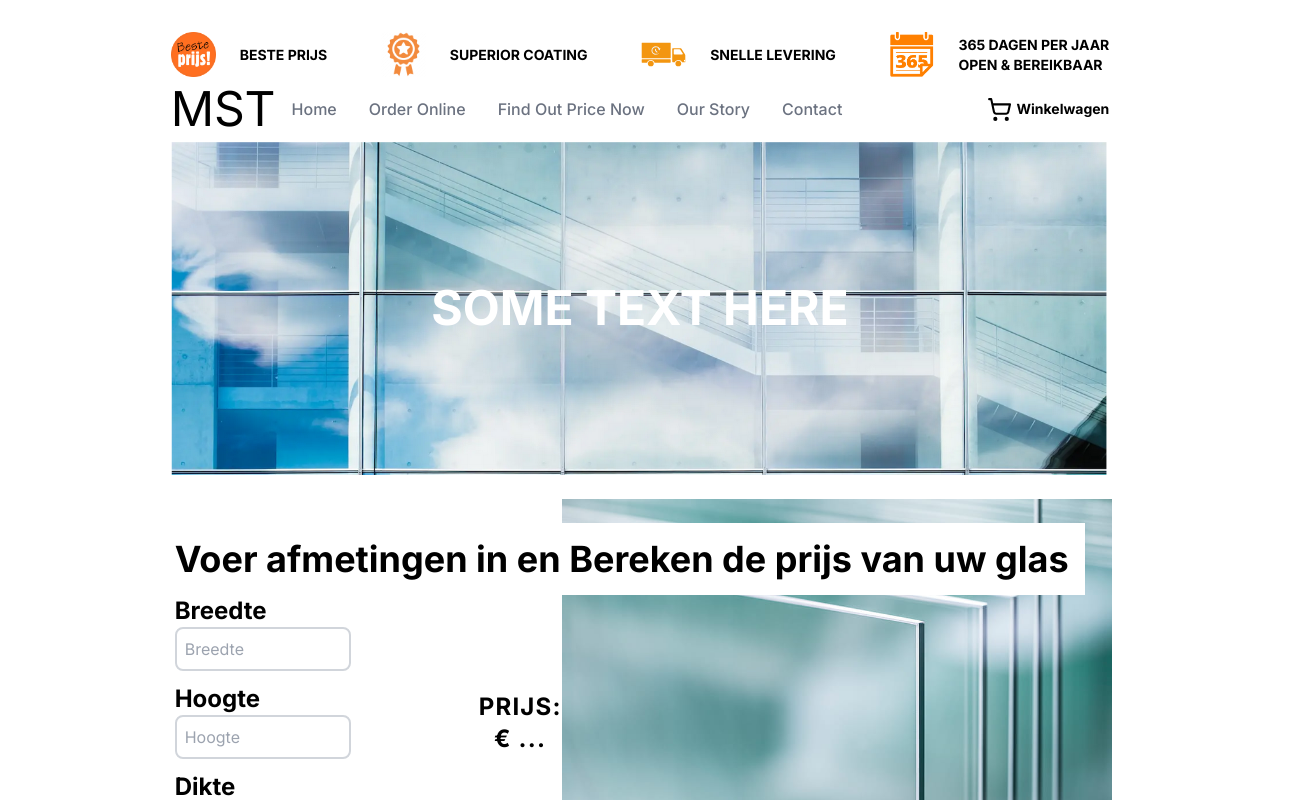
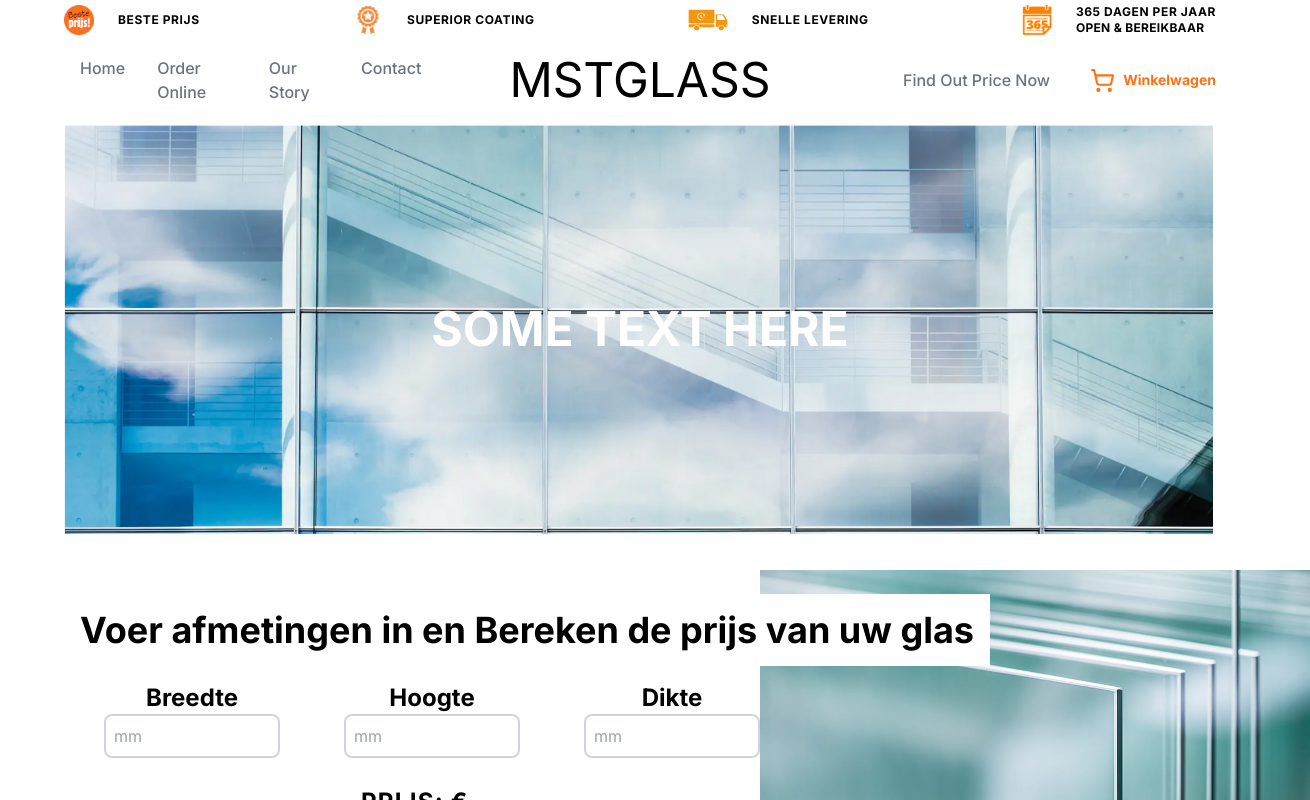
Before and after one commit to AliDemircix/msglass, a Next.js app: page / in a window 1280 px wide. Shown: the top 800 px of the page, 1310 px wide, since content can reach past the window. Built offline with nearby package versions, Linux system fonts and the light colour scheme.

Commit message:
refactor navbar and calculatePrice

```diff
--- a/app/page.tsx
+++ b/app/page.tsx
@@ -10,7 +10,7 @@ import ImageList from "../components/imageList/ImageList";
 
 export default function Home() {
   return (
-    <main className="px-2 md:px-16 py-8 h-screen w-10/12 mx-auto">
+    <main className="px-2 md:px-16 py-1 mx-auto">
       <StaticHeader />
       <Navbar />
       <Hero1 />
--- a/components/calculatePrice.tsx
+++ b/components/calculatePrice.tsx
@@ -16,63 +16,69 @@ export const CalculatePriceForm = () => {
   }, [width, height, dikte]);
 
   return (
-    <div className="flex justify-between p-1 mt-5 relative">
+    <div className="flex justify-between p-4 mt-5 relative bg-slate-100 lg:bg-white">
       <div>
-        <h1 className="text-4xl font-bold text-center absolute z-10 bg-white my-6 p-4 pl-0">
+        <h1 className="text-2xl lg:text-4xl font-bold text-center lg:absolute z-10 lg:bg-white lg:my-6 p-4 pl-0">
           Voer afmetingen in en Bereken de prijs van uw glas
         </h1>
-        <div className="flex mt-24 gap-32">
-          <div className="flex flex-col">
+        <div className="lg:mt-28 lg:pl-6 flex flex-col gap-4">
+          <div className="flex gap-8 lg:gap-16 justify-center">
             <div className="flex flex-col justify-center mb-3">
-              <label className="text-2xl font-bold">Breedte</label>
+              <label className="text-md lg:text-2xl font-bold text-center">
+                Breedte
+              </label>
               <input
                 type="number"
-                className="border-2 border-gray-300 p-2 rounded-lg w-44"
-                placeholder="Breedte"
+                className="border-2 border-gray-300 p-2 rounded-lg w-20 lg:w-44"
+                placeholder="mm"
                 value={width}
                 onChange={(e) => setWidth(e.target.value as unknown as number)}
               />
             </div>
             <div className="flex flex-col justify-center mb-3">
-              <label className="text-2xl font-bold">Hoogte</label>
+              <label className="text-md lg:text-2xl font-bold text-center">
+                Hoogte
+              </label>
               <input
                 type="number"
-                className="border-2 border-gray-300 p-2 rounded-lg w-44"
-                placeholder="Hoogte"
+                className="border-2 border-gray-300 p-2 rounded-lg w-20 lg:w-44"
+                placeholder="mm"
                 value={height}
                 onChange={(e) => setHeight(e.target.value as unknown as number)}
               />
             </div>
             <div className="flex flex-col justify-center mb-3">
-              <label className="text-2xl font-bold">Dikte</label>
+              <label className="text-md lg:text-2xl font-bold text-center">
+                Dikte
+              </label>
               <input
                 type="number"
-                className="border-2 border-gray-300 p-2 rounded-lg w-44"
-                placeholder="Dikte"
+                className="border-2 border-gray-300 p-2 rounded-lg w-20 lg:w-44"
+                placeholder="mm"
                 value={dikte}
                 onChange={(e) => setDikte(e.target.value as unknown as number)}
               />
             </div>
           </div>
-          <div className="flex flex-col justify-center align-center">
-            <div className="flex flex-col gap-2">
-              <h1 className="text-2xl font-bold text-center tracking-wider">
+          <div className="flex lg:flex-col gap-4 lg:gap-2 justify-center items-center">
+            <div className="flex lg:flex-col gap-1 items-center justify-center">
+              <h1 className="text-xl lg:text-2xl font-bold text-center tracking-wider">
                 PRIJS: {!prijs && `€ ...`}
               </h1>
-              <h2 className="text-2xl font-bold text-center text-orange-500">
+              <h2 className="text-xl lg:text-2xl font-bold text-center text-orange-500">
                 {prijs && `€ ${prijs.toFixed(2)}`}
               </h2>
             </div>
             {prijs && (
-              <button className="bg-orange-500 text-white hover:scale-105 duration-200  px-5 py-2 text-xl rounded-lg mt-10">
-                Bestellen Nu
+              <button className="bg-orange-500 text-white hover:scale-105 duration-200  px-2 lg:px-5 py-2 text-md lg:text-xl rounded-lg  w-40 lg:m-auto ">
+                Bestellen nu
               </button>
             )}
           </div>
         </div>
       </div>
       <Image
-        className="relative dark:drop-shadow-[0_0_0.3rem_#ffffff70] dark:invert"
+        className="hidden lg:block relative dark:drop-shadow-[0_0_0.3rem_#ffffff70] dark:invert"
         src="/glass.png"
         alt="Next.js Logo"
         width={550}
--- a/components/navbar.tsx
+++ b/components/navbar.tsx
@@ -1,18 +1,25 @@
 "use client";
 import Link from "next/link";
-import React, { use, useState } from "react";
+import React, { Fragment, useState } from "react";
 import { FaBars, FaTimes } from "react-icons/fa";
 import { LuShoppingCart } from "react-icons/lu";
 import { useScrollPosition } from "../hooks/useScrollPosition";
-
+import { Dialog, Transition } from "@headlessui/react";
 function classNames(...classes: string[]) {
   return classes.filter(Boolean).join(" ");
 }
 
 const Navbar = () => {
-  const [nav, setNav] = useState(false);
   const scrollPosition = useScrollPosition();
+  const [isOpen, setIsOpen] = useState(false);
 
+  function closeModal() {
+    setIsOpen(false);
+  }
+
+  function openModal() {
+    setIsOpen(true);
+  }
   const links = [
     {
       id: 1,
@@ -23,11 +30,6 @@ const Navbar = () => {
       id: 2,
       label: "order online",
       link: "order",
-    },
-    {
-      id: 3,
-      label: "find out price now",
-      link: "findout",
     },
     {
       id: 4,
@@ -41,15 +43,20 @@ const Navbar = () => {
     },
   ];
 
+  const findOutPrice = {
+    id: 3,
+    label: "find out price now",
+    link: "findout",
+  };
+
   return (
     <div
       className={classNames(
-        scrollPosition > 0 ? "shadow-transparent fixed" : "shadow-none",
-        "flex justify-between items-center  top-0 z-20  bg-white py-2 w-full "
+        "grid grid-cols-3 gap-4  top-0 z-20  bg-white py-5 px-0",
+        scrollPosition > 0 ? "shadow-transparent sticky" : "shadow-none "
       )}
     >
       <div className="flex items-center">
-        <h1 className="text-5xl font-signature">MST</h1>
         <ul className="hidden md:flex">
           {links.map(({ id, link, label }) => (
             <li
@@ -60,29 +67,118 @@ const Navbar = () => {
             </li>
           ))}
         </ul>
+        <div
+          onClick={() => setIsOpen(!isOpen)}
+          className="cursor-pointer pr-4 z-10 text-gray-500 md:hidden"
+        >
+          {isOpen ? <FaTimes size={30} /> : <FaBars size={30} />}
+        </div>
+        <Transition appear show={isOpen} as={Fragment}>
+          <Dialog
+            as="div"
+            className="relative z-10 w-full"
+            onClose={closeModal}
+          >
+            <Transition.Child
+              as={Fragment}
+              enter="ease-out duration-300"
+              enterFrom="opacity-0"
+              enterTo="opacity-100"
+            >
+              <div className="fixed inset-0 bg-black/25" />
+            </Transition.Child>
+
+            <div className="fixed inset-0 overflow-y-auto">
+              <div className="flex w-full h-screen items-center overflow-hidden justify-center text-center bg-slate-100">
+                <Transition.Child
+                  as={Fragment}
+                  enter="ease-out duration-300"
+                  enterFrom="opacity-0 scale-95"
+                  enterTo="opacity-100 scale-100"
+                >
+                  <Dialog.Panel className="w-full max-w-md min-h-full transform overflow-hidden flex flex-col justify-between p-2">
+                    <div className="my-4">
+                      <FaTimes size={30} onClick={closeModal} />
+                      <div className="text-center pt-8 text-xl font-bold">
+                        MSTGLASS
+                      </div>
+                    </div>
+                    <div>
+                      <ul className="flex flex-col gap-6 w-full sm:max-w-md m-auto ">
+                        {links.map(({ id, link, label }) => (
+                          <li
+                            key={id}
+                            className="nav-links px-4 cursor-pointer capitalize font-medium text-gray-500 hover:scale-105 hover:text-orange-500 duration-200 link-underline text-3xl"
+                          >
+                            <Link href={link}>{label}</Link>
+                          </li>
+                        ))}
+                      </ul>
+                    </div>
+                    <div className="my-4 flex justify-center">
+                      <Link
+                        href="#"
+                        className="inline-flex items-center justify-center h-8 w-8 border border-gray-100 rounded-full mr-1 hover:text-blue-400 hover:border-blue-400"
+                      >
+                        <svg
+                          className="w-4 h-4 fill-current"
+                          xmlns="http://www.w3.org/2000/svg"
+                          viewBox="0 0 320 512"
+                        >
+                          <path d="M279.14 288l14.22-92.66h-88.91v-60.13c0-25.35 12.42-50.06 52.24-50.06h40.42V6.26S260.43 0 225.36 0c-73.22 0-121.08 44.38-121.08 124.72v70.62H22.89V288h81.39v224h100.17V288z"></path>
+                        </svg>
+                      </Link>
+                      <Link
+                        href="#"
+                        className="inline-flex items-center justify-center h-8 w-8 border border-gray-100 rounded-full mr-1 hover:text-blue-400 hover:border-blue-400"
+                      >
+                        <svg
+                          className="w-4 h-4 fill-current"
+                          xmlns="http://www.w3.org/2000/svg"
+                          viewBox="0 0 512 512"
+                        >
+                          <path d="M459.37 151.716c.325 4.548.325 9.097.325 13.645 0 138.72-105.583 298.558-298.558 298.558-59.452 0-114.68-17.219-161.137-47.106 8.447.974 16.568 1.299 25.34 1.299 49.055 0 94.213-16.568 130.274-44.832-46.132-.975-84.792-31.188-98.112-72.772 6.498.974 12.995 1.624 19.818 1.624 9.421 0 18.843-1.3 27.614-3.573-48.081-9.747-84.143-51.98-84.143-102.985v-1.299c13.969 7.797 30.214 12.67 47.431 13.319-28.264-18.843-46.781-51.005-46.781-87.391 0-19.492 5.197-37.36 14.294-52.954 51.655 63.675 129.3 105.258 216.365 109.807-1.624-7.797-2.599-15.918-2.599-24.04 0-57.828 46.782-104.934 104.934-104.934 30.213 0 57.502 12.67 76.67 33.137 23.715-4.548 46.456-13.32 66.599-25.34-7.798 24.366-24.366 44.833-46.132 57.827 21.117-2.273 41.584-8.122 60.426-16.243-14.292 20.791-32.161 39.308-52.628 54.253z"></path>
+                        </svg>
+                      </Link>
+                      <Link
+                        href="#"
+                        className="inline-flex items-center justify-center h-8 w-8 border border-gray-100 rounded-full mr-1 hover:text-blue-400 hover:border-blue-400"
+                      >
+                        <svg
+                          className="w-4 h-4 fill-current"
+                          xmlns="http://www.w3.org/2000/svg"
+                          viewBox="0 0 448 512"
+                        >
+                          <path d="M224.1 141c-63.6 0-114.9 51.3-114.9 114.9s51.3 114.9 114.9 114.9S339 319.5 339 255.9 287.7 141 224.1 141zm0 189.6c-41.1 0-74.7-33.5-74.7-74.7s33.5-74.7 74.7-74.7 74.7 33.5 74.7 74.7-33.6 74.7-74.7 74.7zm146.4-194.3c0 14.9-12 26.8-26.8 26.8-14.9 0-26.8-12-26.8-26.8s12-26.8 26.8-26.8 26.8 12 26.8 26.8zm76.1 27.2c-1.7-35.9-9.9-67.7-36.2-93.9-26.2-26.2-58-34.4-93.9-36.2-37-2.1-147.9-2.1-184.9 0-35.8 1.7-67.6 9.9-93.9 36.1s-34.4 58-36.2 93.9c-2.1 37-2.1 147.9 0 184.9 1.7 35.9 9.9 67.7 36.2 93.9s58 34.4 93.9 36.2c37 2.1 147.9 2.1 184.9 0 35.9-1.7 67.7-9.9 93.9-36.2 26.2-26.2 34.4-58 36.2-93.9 2.1-37 2.1-147.8 0-184.8zM398.8 388c-7.8 19.6-22.9 34.7-42.6 42.6-29.5 11.7-99.5 9-132.1 9s-102.7 2.6-132.1-9c-19.6-7.8-34.7-22.9-42.6-42.6-11.7-29.5-9-99.5-9-132.1s-2.6-102.7 9-132.1c7.8-19.6 22.9-34.7 42.6-42.6 29.5-11.7 99.5-9 132.1-9s102.7-2.6 132.1 9c19.6 7.8 34.7 22.9 42.6 42.6 11.7 29.5 9 99.5 9 132.1s2.7 102.7-9 132.1z"></path>
+                        </svg>
+                      </Link>
+                    </div>
+                  </Dialog.Panel>
+                </Transition.Child>
+              </div>
+            </div>
+          </Dialog>
+        </Transition>
+      </div>
+      <div className="flex justify-center">
+        <h1 className="text-sx lg:text-5xl font-signature">MSTGLASS</h1>
       </div>
 
-      <div
-        onClick={() => setNav(!nav)}
-        className="cursor-pointer pr-4 z-10 text-gray-500 md:hidden"
-      >
-        {nav ? <FaTimes size={30} /> : <FaBars size={30} />}
-      </div>
-
-      {nav && (
-        <ul className=" ">
-          {links.map(({ id, link }) => (
-            <li key={id} className="cursor-pointer capitalize text-sm">
-              <Link onClick={() => setNav(!nav)} href={link}>
-                {link}
-              </Link>
-            </li>
-          ))}
+      <div className="flex items-center justify-end gap-6">
+        <ul className="hidden md:flex">
+          <li
+            key={findOutPrice.id}
+            className="nav-links px-4 cursor-pointer capitalize font-medium text-gray-500 hover:scale-105 hover:text-orange-500 duration-200 link-underline"
+          >
+            <Link href={findOutPrice.link}>{findOutPrice.label}</Link>
+          </li>
         </ul>
-      )}
-      <div className="flex items-center gap-1">
-        <LuShoppingCart size={25} />
-        <p className="text-sm font-bold ">Winkelwagen</p>
+        <div className="flex items-center justify-center gap-2">
+          <LuShoppingCart className="text-orange-500" size={25} />
+          <p className="hidden lg:block text-sm font-bold text-orange-500">
+            Winkelwagen
+          </p>
+        </div>
       </div>
     </div>
   );
--- a/components/products.tsx
+++ b/components/products.tsx
@@ -1,7 +1,7 @@
-import Image from 'next/image';
+import Image from "next/image";
 export const Products = () => {
   return (
-    <section className="container mx-auto p-10 md:py-12 px-0 md:p-8 md:px-0">
+    <section className="container mx-auto p-5 md:py-12 px-0 md:p-8 md:px-0">
       <section className="p-5 md:p-0 grid grid-cols-1 sm:grid-cols-1 md:grid-cols-2 xl:grid-cols-3 gap-10 items-start ">
         <section className="p-5 py-10 bg-purple-50 text-center transform duration-500 hover:-translate-y-2 cursor-pointer">
           <Image src="/glass.png" alt="" width={500} height={500} />
--- a/components/static-header.tsx
+++ b/components/static-header.tsx
@@ -1,66 +1,65 @@
 "use client";
 import Image from "next/image";
-import { useScrollPosition } from "../hooks/useScrollPosition";
 
 const StaticHeader = () => {
-  const scrollPosition = useScrollPosition();
-
   return (
     <>
-      {scrollPosition === 0 && (
-        <div className="flex justify-between ">
+      <div className="hidden lg:flex justify-between ">
         <div className="flex items-center justify-center gap-6">
           <Image
             className="relative dark:drop-shadow-[0_0_0.3rem_#ffffff70] dark:invert"
             src="/beste-prijs.png"
             alt="Next.js Logo"
-              width={45}
-              height={45}
+            width={30}
+            height={30}
             priority
           />
 
-            <p className="text-sm uppercase font-bold">BESTE PRIJS</p>
+          <p className="text-xs uppercase font-bold tracking-wider">
+            BESTE PRIJS
+          </p>
         </div>
         <div className="flex items-center justify-center gap-6">
           <Image
             className="relative dark:drop-shadow-[0_0_0.3rem_#ffffff70] dark:invert "
             src="/superior-coating.png"
             alt="Next.js Logo"
-              width={45}
-              height={45}
+            width={30}
+            height={30}
             priority
           />
 
-            <p className="text-sm font-bold">SUPERIOR COATING</p>
+          <p className="text-xs font-bold tracking-wider">SUPERIOR COATING</p>
         </div>
         <div className="flex items-center justify-center gap-6">
           <Image
             className="relative dark:drop-shadow-[0_0_0.3rem_#ffffff70] dark:invert "
             src="/snelle-levering.svg"
             alt="Next.js Logo"
-              width={45}
-              height={45}
+            width={40}
+            height={40}
             priority
           />
 
-            <p className="text-sm font-bold">SNELLE LEVERING</p>
+          <p className="text-xs font-bold tracking-wider">SNELLE LEVERING</p>
         </div>
         <div className="flex items-center justify-center  gap-6">
           <Image
             className="relative dark:drop-shadow-[0_0_0.3rem_#ffffff70] dark:invert "
             src="/365-dagen-bereikbaar.png"
             alt="Next.js Logo"
-              width={45}
-              height={45}
+            width={30}
+            height={30}
             priority
           />
           <div>
-              <p className="text-sm font-bold">365 DAGEN PER JAAR</p>
-              <p className="text-sm font-bold">OPEN & BEREIKBAAR</p>
+            <p className="text-xs font-bold tracking-wider">
+              365 DAGEN PER JAAR
+            </p>
+            <p className="text-xs font-bold tracking-wide">OPEN & BEREIKBAAR</p>
           </div>
         </div>
       </div>
-      )}
     </>
   );
 };
```
Lines whose indentation alone changed are shown as unchanged.
